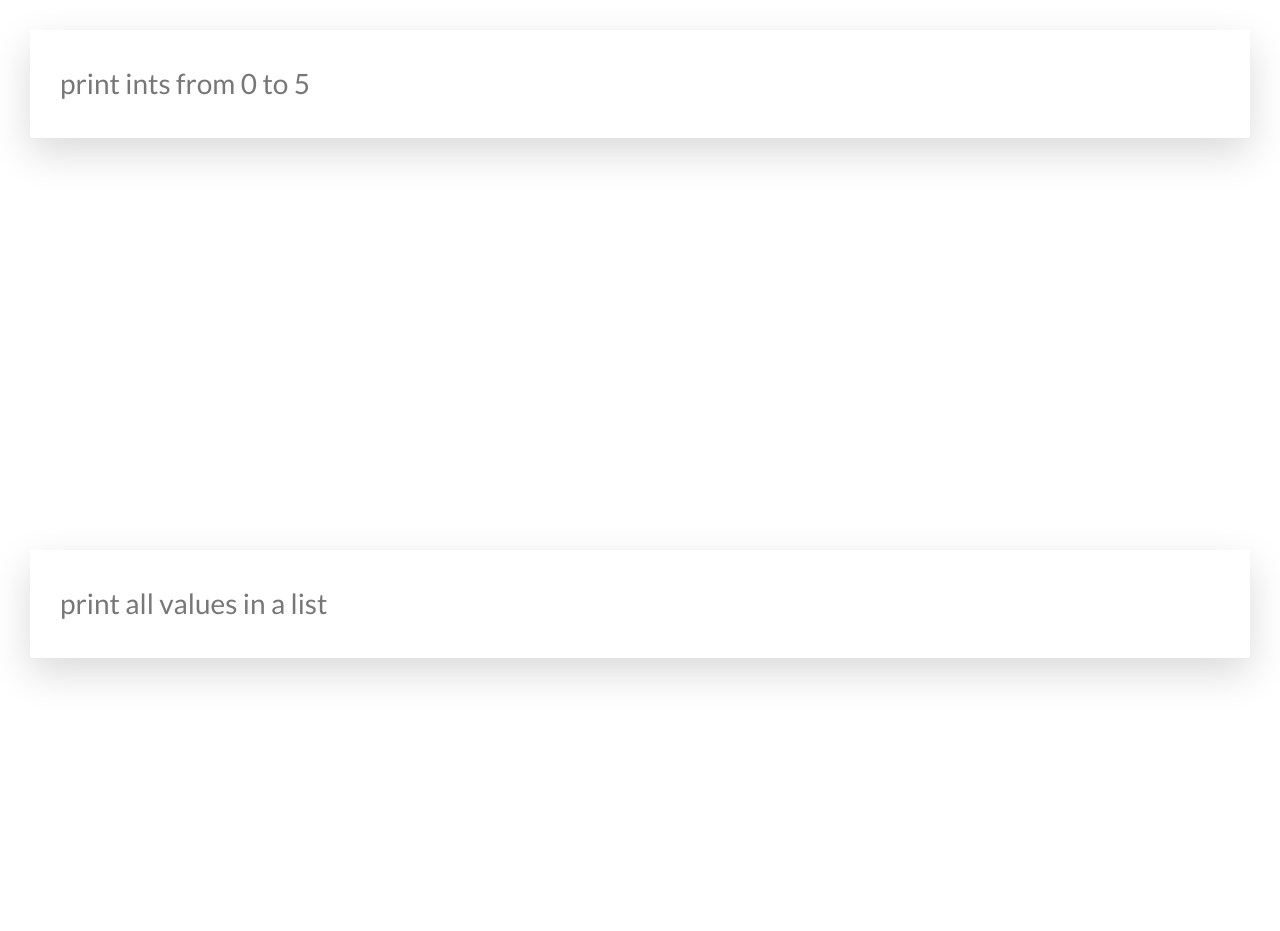
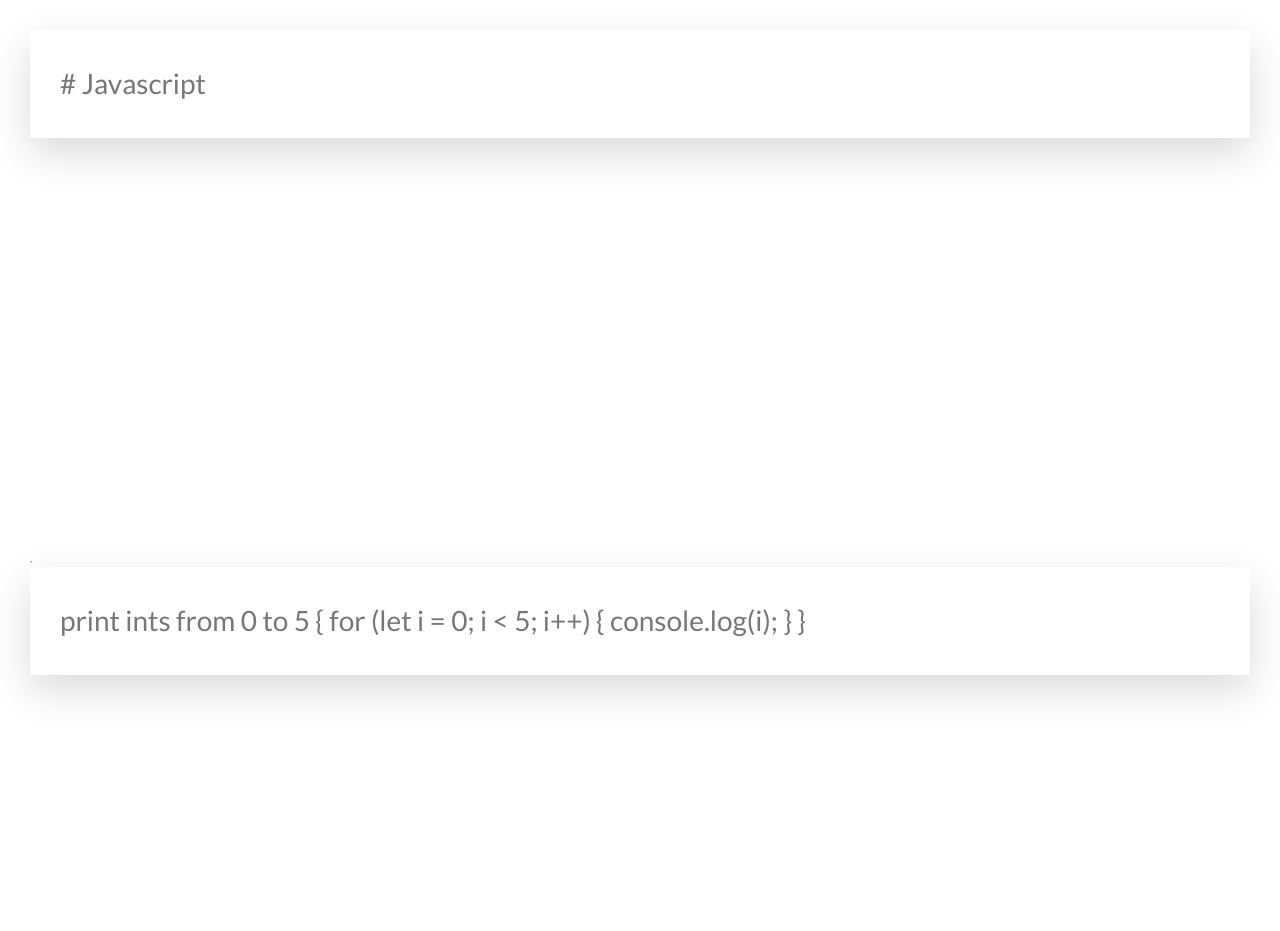
Before and after one commit to jvermeir/memory, a website: page index.html in a window 1280 px wide. Drawn offline with nearby package versions, Linux system fonts and the light colour scheme; files that its build step writes are made by us from their sources.

Commit message:
load from git

````diff
--- a/index.html
+++ b/index.html
@@ -1,60 +1,71 @@
 <!DOCTYPE html>
 <html lang="en">
   <head>
-        <meta charset="UTF-8">
-        <meta name="viewport" content="width=device-width, initial-scale=1.0">
-        <meta http-equiv="X-UA-Compatible" content="ie=edge">
+    <meta charset="UTF-8" />
+    <meta name="viewport" content="width=device-width, initial-scale=1.0" />
+    <meta http-equiv="X-UA-Compatible" content="ie=edge" />
 
-        <link href="https://fonts.googleapis.com/css?family=Lato:100,300,400,700,900" rel="stylesheet">
-
-        <link rel="stylesheet" href="css/style.css">
-        <link rel="shortcut icon" type="image/png" href="img/favicon.png">
+    <link
+      href="https://fonts.googleapis.com/css?family=Lato:100,300,400,700,900"
+      rel="stylesheet"
+    />
+    <link rel="stylesheet" href="css/style.css" />
+    <link rel="shortcut icon" type="image/png" href="img/favicon.png" />
     <link href="prism.css" rel="stylesheet" type="text/css" />
     <script src="prism.js" type="text/javascript"></script>
+    <script src="https://cdn.jsdelivr.net/npm/marked/marked.min.js"></script>
 
     <title>Learn with memory cards</title>
   </head>
 
   <body>
+    <div id="mdcontent">temp</div>
 
-        <main>
-            <section>
+    <script>
+      async function loadFile() {
+        const response = await fetch(
+          "https://raw.githubusercontent.com/jvermeir/memory/main/data.md"
+        );
+        const data = await response.text();
+        show(data);
+      }
+
+      loadFile();
+
+      function show(markdownText) {
+        htmlText = parseCards(markdownText);
+        document.getElementById("mdcontent").innerHTML = htmlText;
+      }
+
+      const template = `            <section>
                 <div class="card">
                   <div class="card__side card__side--front">
-                    <div class="card__details">print ints from 0 to 5</div>
+                    <div class="card__details"><title/></div>
                   </div>
                   <div class="card__side card__side--back">
                     <pre>
-                        <code class="language-javascript">
-        {
-            for (let i = 0; i < 5; i++) {
-                console.log(i);
-            }
-        }
-                        </code>
+<snippet/>
                     </pre>
                   </div>
                 </div>
               </section>
-              <section>
-                <div class="card">
-                  <div class="card__side card__side--front">
-                    <div class="card__details">print all values in a list</div>
-                  </div>
-                  <div class="card__side card__side--back">
-                    <pre>
-                        <code class="language-javascript">
-        {
-            const l = ["1", "2", "3", "4", "5", "6"];
-            l.forEach(elem => console.log(elem));
+`;
+
+      function printCard(title, snippet) {
+        return template
+          .replace("<snippet/>", snippet)
+          .replace("<title/>", title);
       }
-                        </code>
-                    </pre>
-                  </div>
-                </div>
-              </section>
 
-        </main>
-
+      function parseCards(text) {
+        const cards = text.split("##");
+        return cards
+          .filter((card) => card.length !== 0)
+          .map((card) => {
+            const theCard = card.split("```");
+            return printCard(theCard[0], theCard[1]);
+          });
+      }
+    </script>
   </body>
 </html>
````
Lines whose indentation alone changed are shown as unchanged.
